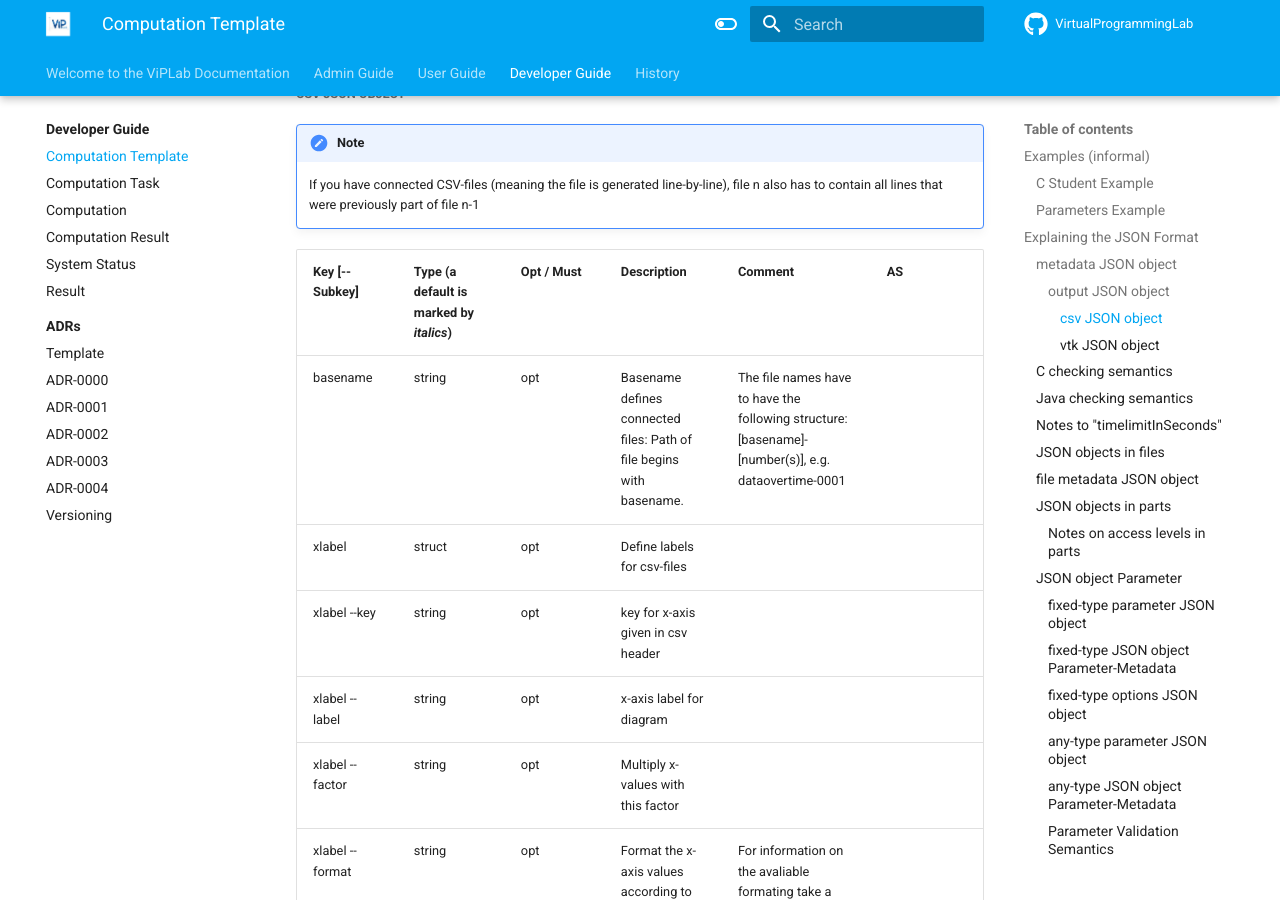
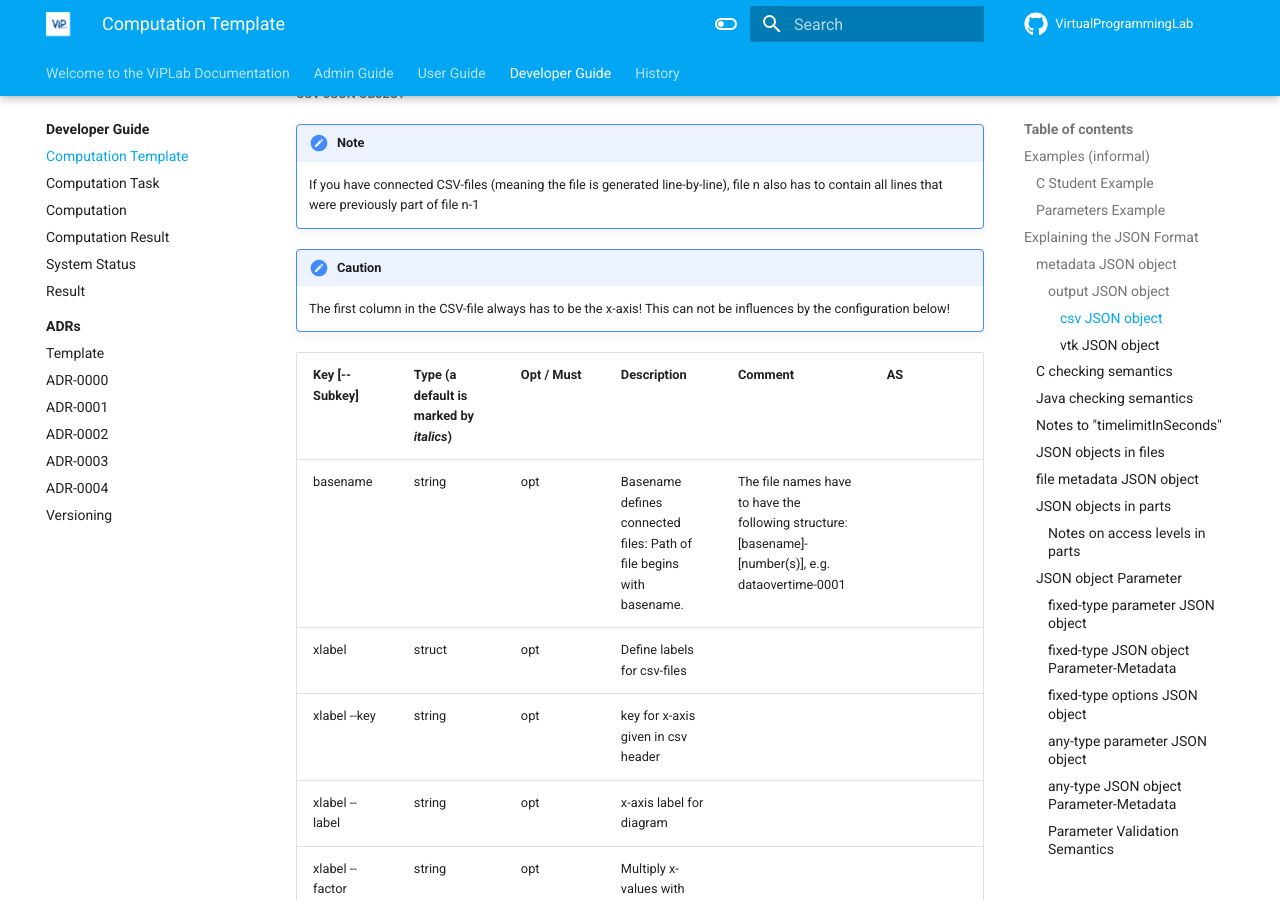
Before and after one commit to VirtualProgrammingLab/documentation, an MkDocs documentation site: the page built from docs/developer/computation_template.md, in a window 1280 px wide and 900 px high, scrolled down 14774 px. Built offline with MkDocs 1.6.1 and Material for MkDocs 9.7.7, drawn with Linux system fonts in a browser that asks for light colours.

Commit message:
Add note about structure of CSV-files

```diff
--- a/docs/developer/computation_template.md
+++ b/docs/developer/computation_template.md
@@ -490,6 +490,9 @@ Note: `//` with text following until EOL is a comment,
 !!! note
     If you have connected CSV-files (meaning the file is generated line-by-line), file n also has to contain all lines that were previously part of file n-1
 
+!!! caution
+    The first column in the CSV-file always has to be the x-axis! This can not be influences by the configuration below!
+
 |Key [--Subkey] | Type (a default is marked by _italics_)|Opt / Must |Description |Comment | AS |
 |---------------|----------------------------------------|-----------|------------|--------|----|
 |basename | string | opt | Basename defines connected files: Path of file begins with basename. | The file names have to have the following structure: [basename]-[number(s)], e.g. dataovertime-0001 | |
```
